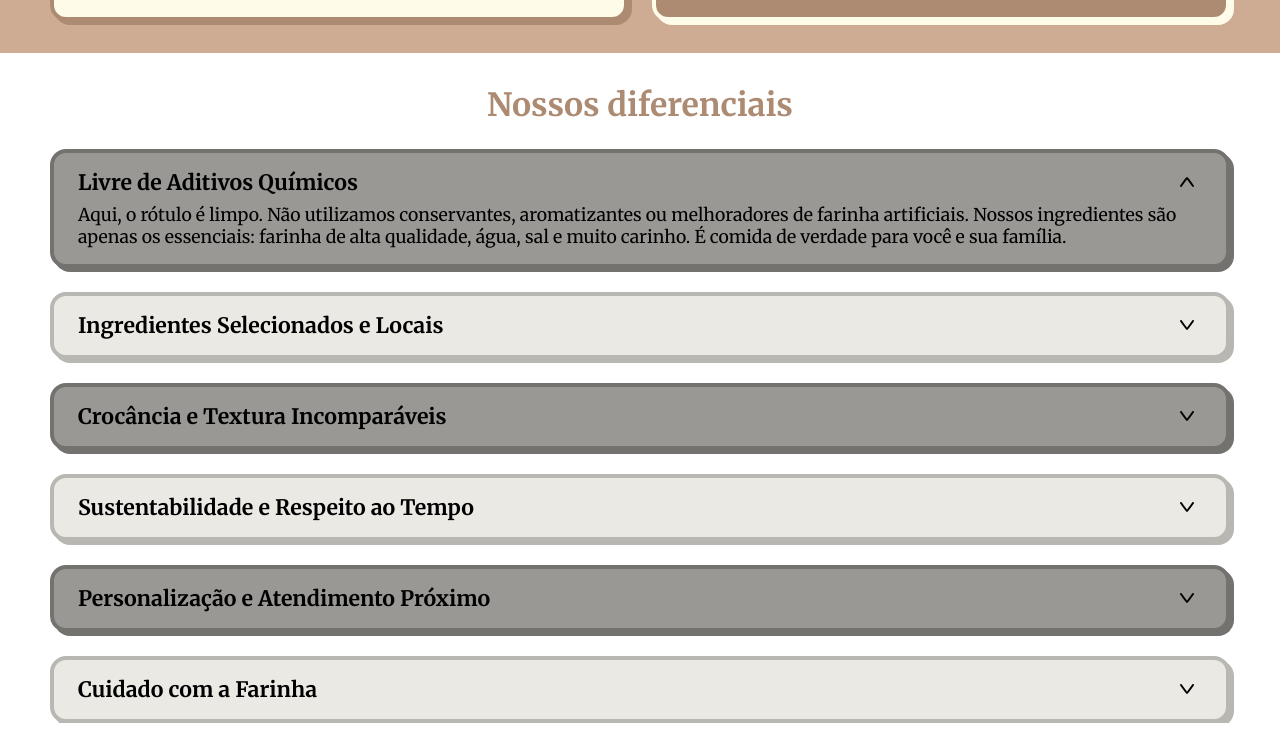
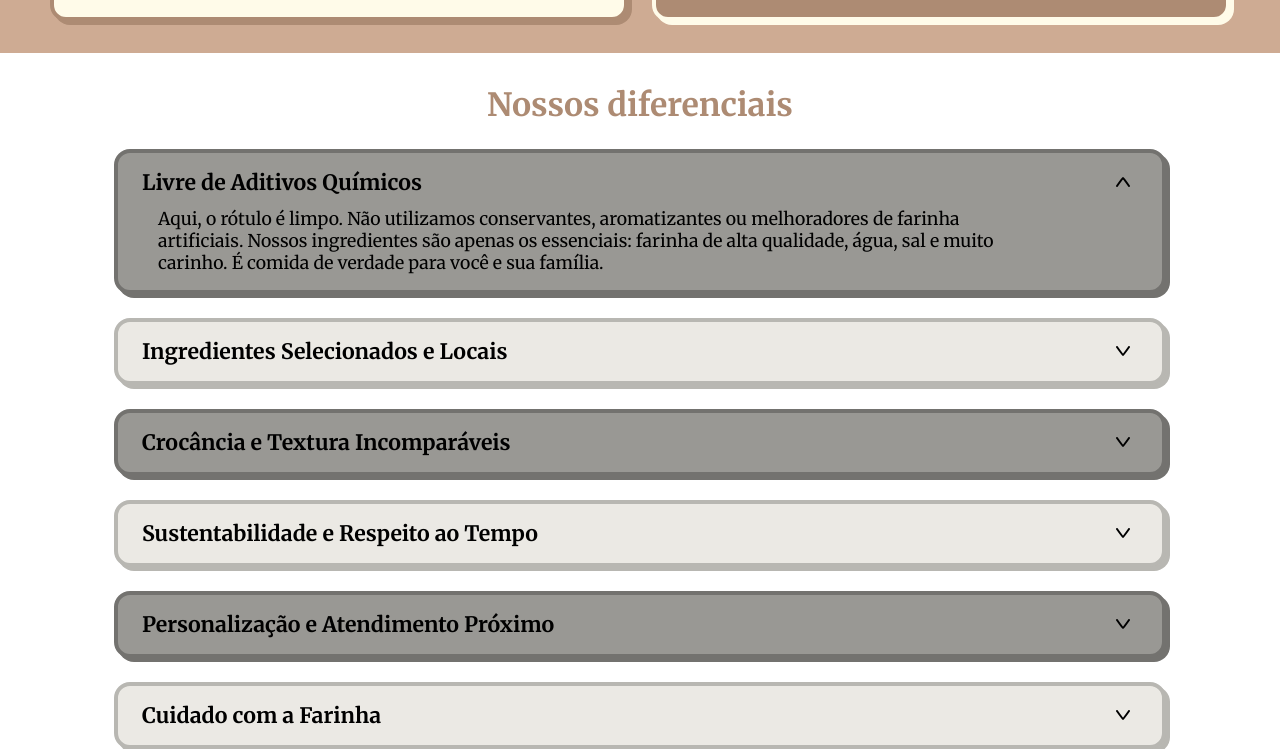
Before and after one commit to JoaoAntonioo87/J.A.-016--PaoETradicao, a plain HTML site: page index.html in a window 1280 px wide. Shown: the part 2933-3682 px from the top of the page. Before the commit the page ends 3656 px from the top, so only its background shows below. Drawn offline with Linux system fonts and the light colour scheme.

Commit message:
Pequenos ajustes diferencias

```diff
--- a/style.css
+++ b/style.css
@@ -466,7 +466,7 @@ img {
   padding: 1rem 1.5rem;
   border-radius: 16px;
   display: grid;
-  gap: 8px;
+  gap: 12px;
   border: 4px solid var(--GRAY-4);
   box-shadow: 4px 4px var(--GRAY-4);
   transition: all 0.3s;
@@ -627,4 +627,13 @@ img {
     width: 100%;
     object-fit: cover;
   }
+
+  .differences-card {
+    margin: 0 4rem;
+  }
+
+  .differences-card p {
+    max-width: 75ch;
+    margin-left: 1rem;
+  }
 }
```
